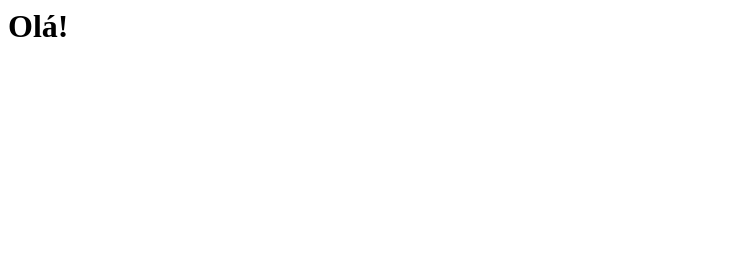
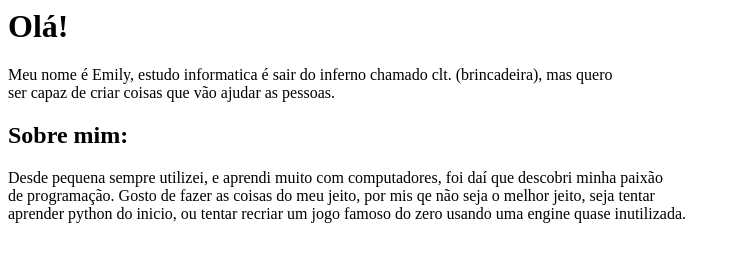
Before and after one commit to Shocksinger/minha-pagina, a plain HTML site: page index.html in a window 1280 px wide. Shown: the whole page, without its empty margins (0-736 px from the left). Drawn offline with Linux system fonts and the light colour scheme.

Commit message:
Update index.html

```diff
--- a/index.html
+++ b/index.html
@@ -1,3 +1,14 @@
 <h1>
-Olá!
+  Olá!
 </h1>
+<b1>
+  Meu nome é Emily, estudo informatica é sair do inferno chamado clt. (brincadeira), mas quero <br> ser capaz de criar coisas que vão ajudar as pessoas.
+</b1>
+
+<h2>
+  Sobre mim:
+</h2>
+<b2>
+  Desde pequena sempre utilizei, e aprendi muito com computadores, foi daí que descobri minha paixão<br>de programação. Gosto de fazer as coisas do meu jeito, por mis qe não seja o melhor jeito, seja tentar<br>aprender python do inicio, ou tentar recriar um jogo famoso do zero usando uma engine quase inutilizada.<br> <br>
+
+</b2>
```
